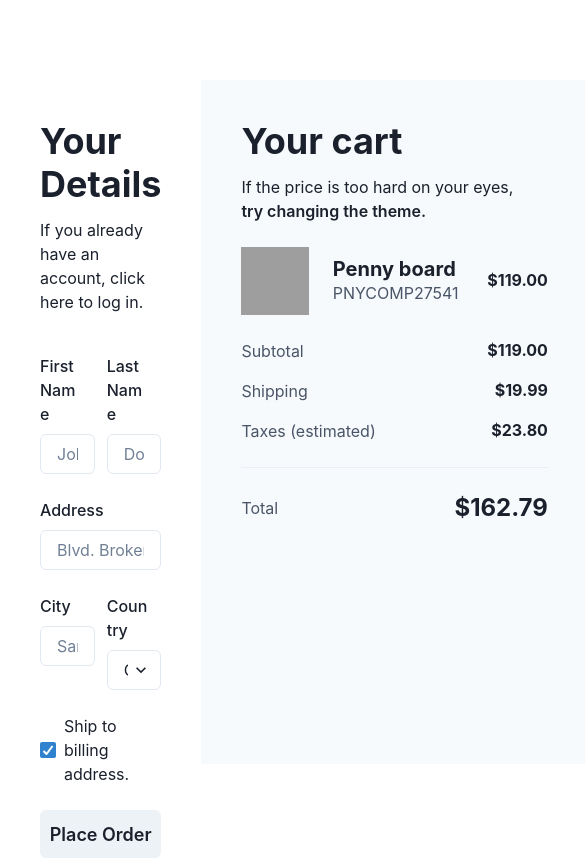
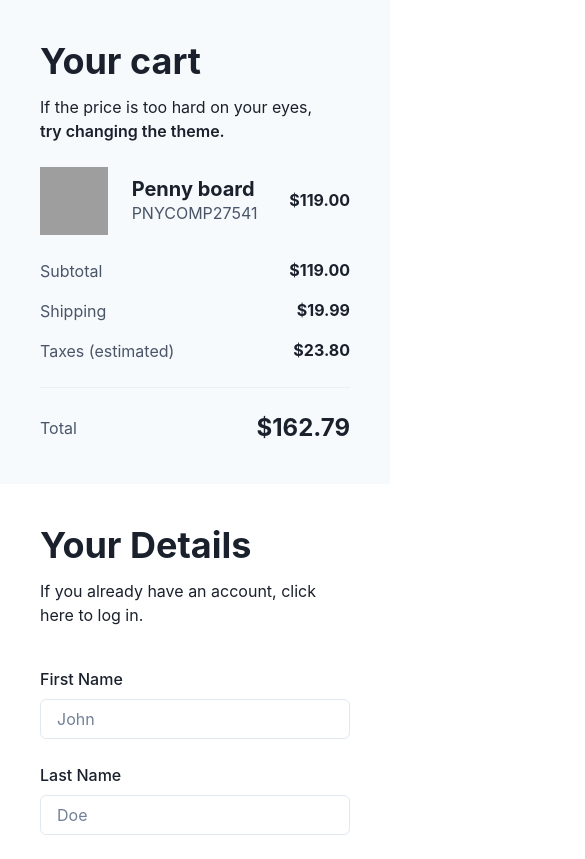
Before and after one commit to agomesd/chakra-tutorial, a Next.js app: page / in a window 390 px wide. Shown: the top 859 px of the page, 585 px wide, since content can reach past the window. Built offline with nearby package versions, Linux system fonts and the light colour scheme; grey boxes are pictures that could not be loaded.

Commit message:
[~] Implement responsive design

```diff
--- a/pages/index.tsx
+++ b/pages/index.tsx
@@ -5,7 +5,11 @@
 const Home: NextPage = () => {
   return (
     <Container maxW="container.xl" p={0}>
-      <Flex h="100vh" py={20}>
+      <Flex
+        h={{ base: "auto", md: "100vh" }}
+        py={[0, 10, 20]}
+        direction={{ base: "column-reverse", md: "row" }}
+      >
         <Details />
         <Cart />
       </Flex>
--- a/src/sections/details.tsx
+++ b/src/sections/details.tsx
@@ -10,9 +10,11 @@
   SimpleGrid,
   Text,
   VStack,
+  useBreakpointValue,
 } from "@chakra-ui/react";
 
 const Details = () => {
+  const colSpan = useBreakpointValue({ base: 2, md: 1 });
   return (
     <VStack w="full" h="full" p={10} spacing={10} alignItems="flex-start">
       <VStack spacing={3} alignItems="flex-start">
@@ -20,13 +22,13 @@
         <Text>If you already have an account, click here to log in.</Text>
       </VStack>
       <SimpleGrid columns={2} columnGap={3} rowGap={6} w="full">
-        <GridItem colSpan={1}>
+        <GridItem colSpan={colSpan}>
           <FormControl>
             <FormLabel>First Name</FormLabel>
             <Input placeholder="John" />
           </FormControl>
         </GridItem>
-        <GridItem colSpan={1}>
+        <GridItem colSpan={colSpan}>
           <FormControl>
             <FormLabel>Last Name</FormLabel>
             <Input placeholder="Doe" />
@@ -38,13 +40,13 @@
             <Input placeholder="Blvd. Broken Dreams 21" />
           </FormControl>
         </GridItem>
-        <GridItem colSpan={1}>
+        <GridItem colSpan={colSpan}>
           <FormControl>
             <FormLabel>City</FormLabel>
             <Input placeholder="San Francisco" />
           </FormControl>
         </GridItem>
-        <GridItem colSpan={1}>
+        <GridItem colSpan={colSpan}>
           <FormControl>
             <FormLabel>Country</FormLabel>
             <Select>
```
